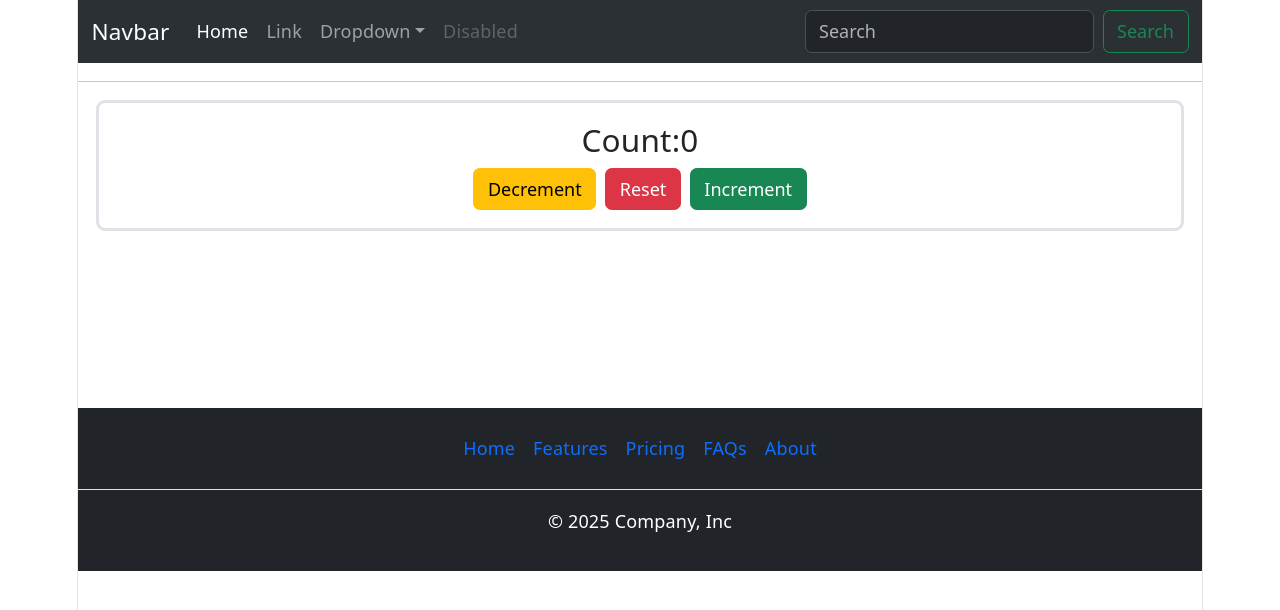
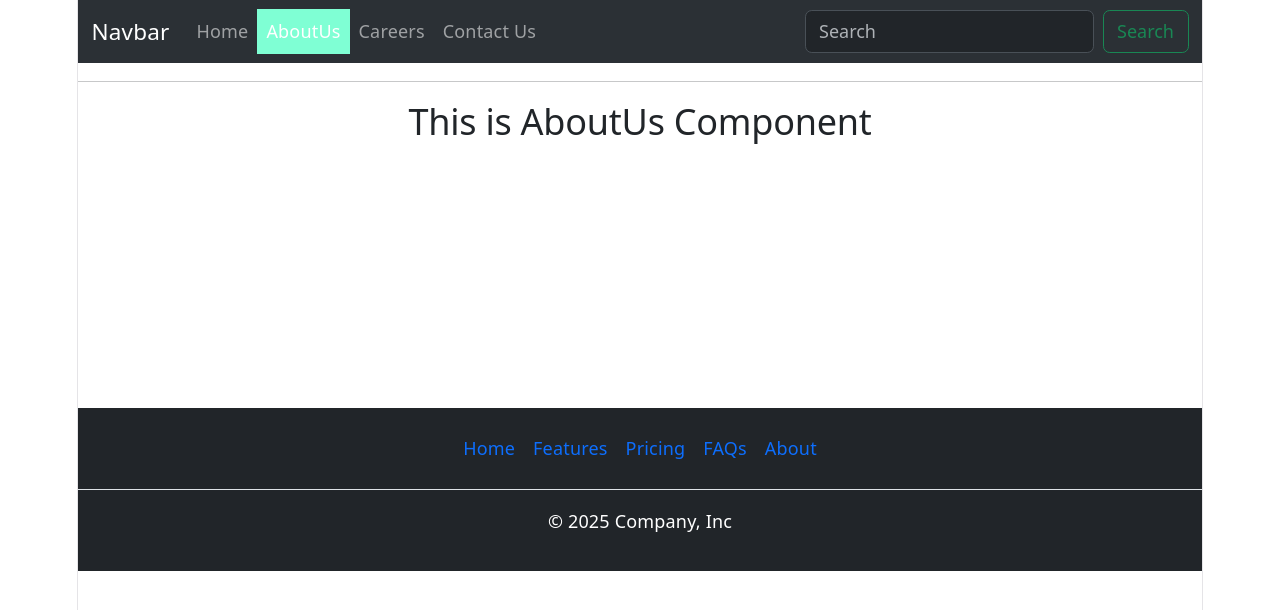
Before and after one commit to sanjaysamantra1/eureka_20_april_2026, a React (Vite) app in the folder react/React_App_1/: page /aboutus in a window 1280 px wide. Shown: the top 610 px of the page. Built offline with nearby package versions, Linux system fonts and the light colour scheme.

Commit message:
june 8 - routing

```diff
--- a/react/React_App_1/package.json
+++ b/react/React_App_1/package.json
@@ -22,6 +22,7 @@
     "react-js-search": "^0.4.0",
     "react-modal": "^3.16.3",
     "react-paginate": "^8.3.0",
+    "react-router-dom": "^7.17.0",
     "react-select": "^5.10.2",
     "react-toastify": "^11.1.0",
     "sweetalert2": "^11.26.24",
--- a/react/React_App_1/src/components/body/Body.tsx
+++ b/react/React_App_1/src/components/body/Body.tsx
@@ -30,6 +30,12 @@ import EventDemo1 from "../events/EventDemo1";
 import ClickCounter from "../HOC/ClickCounter";
 import HoverCounter from "../HOC/HoverCounter";
 import MyCounter from "../HOC/MyCounter";
+import { Route, Routes } from "react-router-dom";
+import Home from "../routing/Home";
+import AboutUs from "../routing/AboutUs";
+import Careers from "../routing/Careers";
+import ContactUs from "../routing/ContactUs";
+import NotFound from "../routing/NotFound";
 
 function Body() {
   /*  console.log(addition(10, 20));
@@ -83,7 +89,16 @@ function Body() {
       {/* <EventDemo1/> */}
       {/* <ClickCounter/>
       <HoverCounter/> */}
-      <MyCounter/>
+      {/* <MyCounter/> */}
+
+      <Routes>
+        <Route path="/" element={<Home />} />
+        <Route path="/home" element={<Home />} />
+        <Route path="/aboutus" element={<AboutUs />} />
+        <Route path="/careers" element={<Careers />} />
+        <Route path="/contactus" element={<ContactUs />} />
+        <Route path="*" element={<NotFound />} />
+      </Routes>
     </div>
   );
 }
--- a/react/React_App_1/src/components/navbar/Navbar.tsx
+++ b/react/React_App_1/src/components/navbar/Navbar.tsx
@@ -1,3 +1,6 @@
+import  { NavLink } from "react-router-dom";
+import './navbar.css';
+
 function Navbar(){
   return <nav className="navbar navbar-expand-lg bg-body-tertiary" data-bs-theme="dark">
   <div className="container-fluid">
@@ -8,24 +11,16 @@ function Navbar(){
     <div className="collapse navbar-collapse" id="navbarSupportedContent">
       <ul className="navbar-nav me-auto mb-2 mb-lg-0">
             <li className="nav-item">
-          <a className="nav-link active" aria-current="page" href="#">Home</a>
+              <NavLink className="nav-link" to="/home">Home</NavLink>
             </li>
             <li className="nav-item">
-          <a className="nav-link" href="#">Link</a>
-        </li>
-        <li className="nav-item dropdown">
-          <a className="nav-link dropdown-toggle" href="#" role="button" data-bs-toggle="dropdown" aria-expanded="false">
-            Dropdown
-          </a>
-          <ul className="dropdown-menu">
-            <li><a className="dropdown-item" href="#">Action</a></li>
-            <li><a className="dropdown-item" href="#">Another action</a></li>
-            <li><hr className="dropdown-divider" /></li>
-            <li><a className="dropdown-item" href="#">Something else here</a></li>
-          </ul>
+              <NavLink className="nav-link" to="/aboutus">AboutUs</NavLink>
             </li>
             <li className="nav-item">
-          <a className="nav-link disabled" aria-disabled="true">Disabled</a>
+              <NavLink className="nav-link" to="/careers">Careers</NavLink>
+            </li>
+            <li className="nav-item">
+              <NavLink className="nav-link" to="/contactus">Contact Us</NavLink>
             </li>
          </ul>
       <form className="d-flex" role="search">
--- /dev/null
+++ b/react/React_App_1/src/components/navbar/navbar.css
@@ -0,0 +1 @@
+nav .active{background-color: aquamarine;}
--- /dev/null
+++ b/react/React_App_1/src/components/routing/AboutUs.tsx
@@ -0,0 +1,6 @@
+
+export default function AboutUs() {
+  return <>
+    <h2>This is AboutUs Component</h2>
+  </>
+}
--- /dev/null
+++ b/react/React_App_1/src/components/routing/Careers.tsx
@@ -0,0 +1,6 @@
+
+export default function Careers() {
+  return <>
+    <h2>This is Careers Component</h2>
+  </>
+}
--- /dev/null
+++ b/react/React_App_1/src/components/routing/ContactUs.tsx
@@ -0,0 +1,6 @@
+
+export default function ContactUs() {
+  return <>
+    <h2>This is ContactUs Component</h2>
+  </>
+}
--- /dev/null
+++ b/react/React_App_1/src/components/routing/Home.tsx
@@ -0,0 +1,6 @@
+
+export default function Home() {
+  return <>
+    <h2>This is Home Component</h2>
+  </>
+}
--- /dev/null
+++ b/react/React_App_1/src/components/routing/NotFound.tsx
@@ -0,0 +1,6 @@
+
+export default function NotFound() {
+  return <>
+    <h2>This is NotFound Component</h2>
+  </>
+}
--- a/react/React_App_1/src/main.tsx
+++ b/react/React_App_1/src/main.tsx
@@ -4,9 +4,12 @@ import "./index.css";
 import App from "./App.tsx";
 import "bootstrap/dist/css/bootstrap.min.css";
 import "bootstrap/dist/js/bootstrap.bundle.min.js";
+import { BrowserRouter } from "react-router-dom";
 
 createRoot(document.getElementById("root")!).render(
   <StrictMode>
-    <App />
+    <BrowserRouter>
+      <App />
+    </BrowserRouter>
   </StrictMode>,
 );
```
Also changed, not shown: 2 other files (tests, documents, lock files or other folders). Lines whose indentation alone changed are shown as unchanged.
